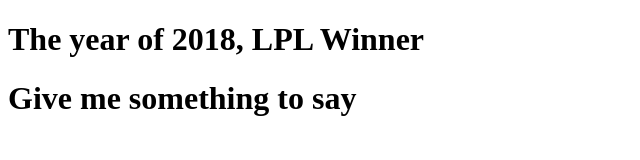
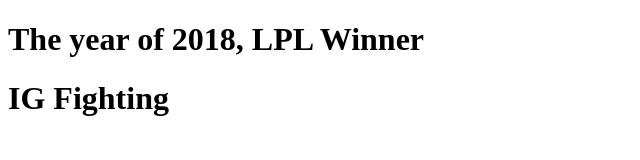
Before and after one commit to cinspo/RepositryPractice, a plain HTML site: page Index.html in a window 1280 px wide. Shown: the whole page, without its empty margins (0-640 px from the left). Drawn offline with Linux system fonts and the light colour scheme.

Commit message:
Revert "new file"
This reverts commit 5259ab66c63ca6cf50ca8dbfe9b2d4fa9a1ee867.

```diff
--- a/Index.html
+++ b/Index.html
@@ -6,6 +6,6 @@
   </head>
   <body>
     <h1>The year of 2018, LPL Winner</h1>
-    <h1>Give me something to say</h1>
+    <h1>IG Fighting</h1>
   </body>
 </html>
```
